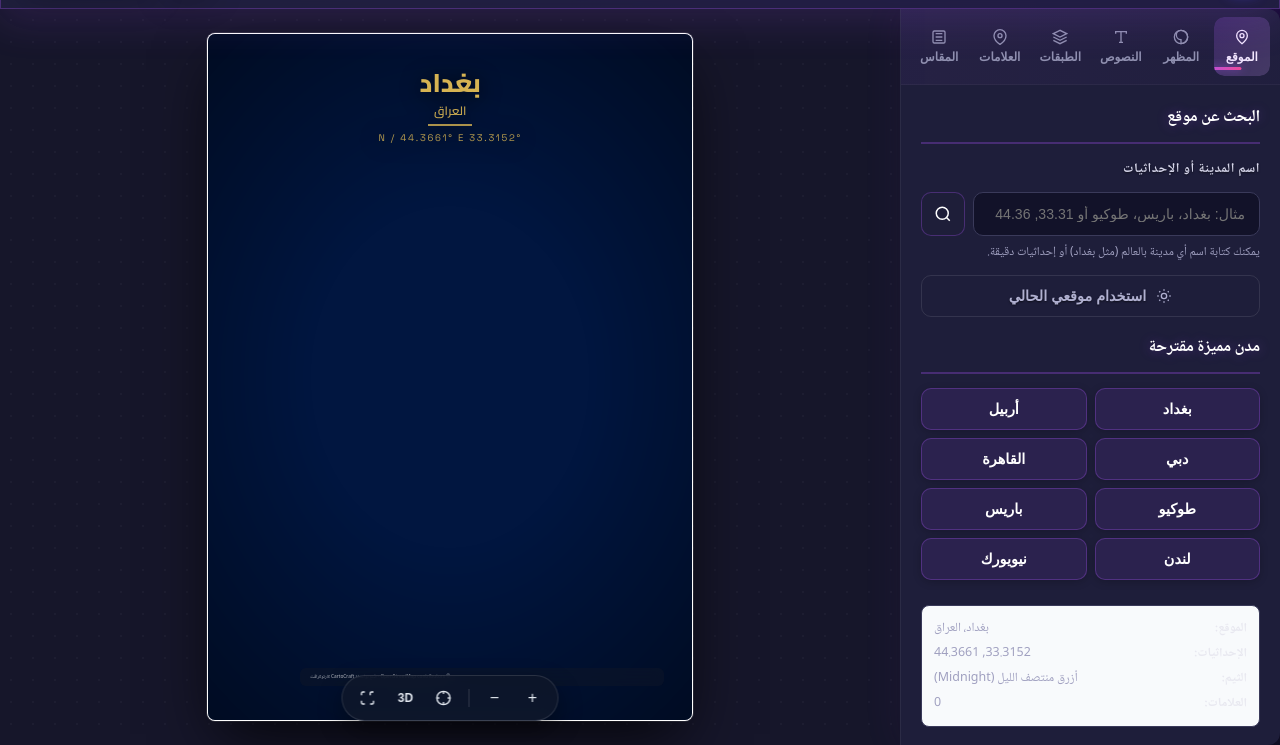
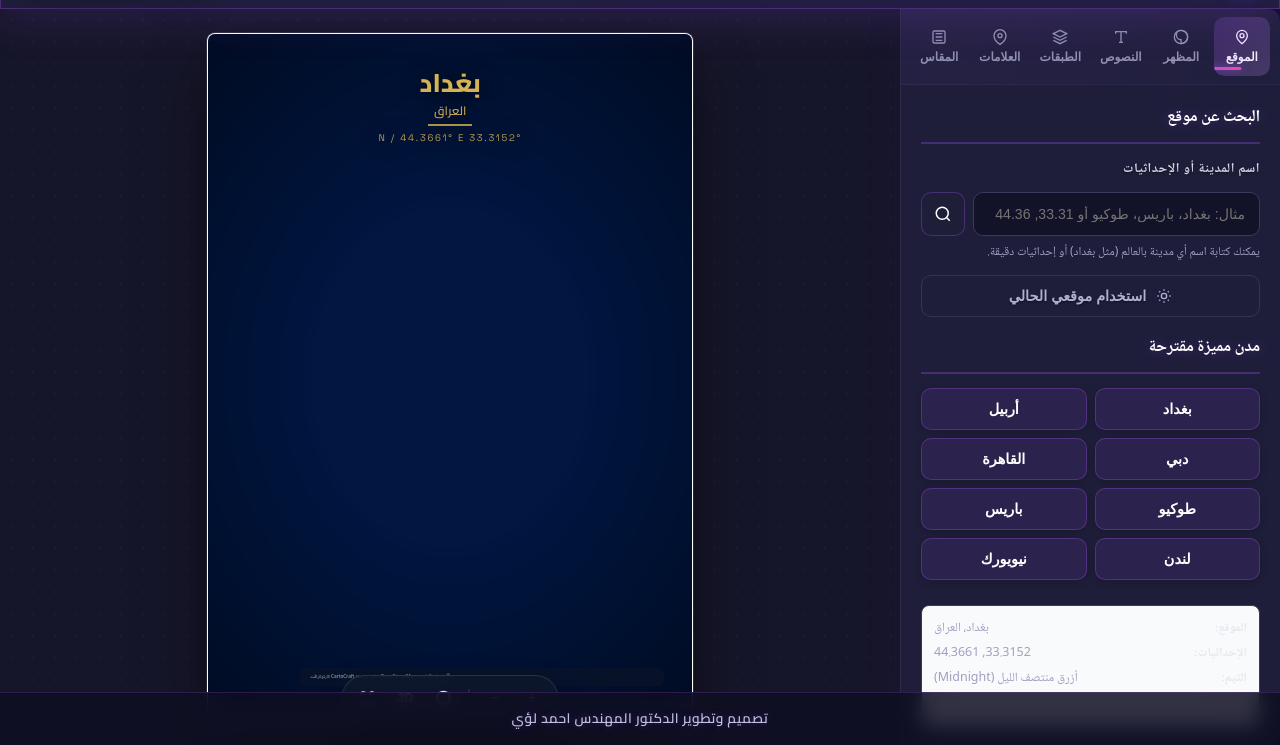
Before and after one commit to DrAhmedLouay/CartoCraft, a plain HTML site: page index.html in a window 1280 px wide. Shown: the part 55-800 px from the top of the page. Drawn offline with nearby package versions, Linux system fonts and the light colour scheme; no server answers.

Commit message:
feat: Add bilingual footer attribution
- Arabic: تصميم وتطوير الدكتور المهندس احمد لؤي
- English: Designed and Developed by Dr. Arch. Ahmed Louay
- Fixed positioning at bottom with glassmorphism styling
- Auto-switches language with UI language toggle
- Hidden during print export

```diff
--- a/app.js
+++ b/app.js
@@ -1793,6 +1793,14 @@ function setLanguage(lang) {
   state.lang = lang;
   document.documentElement.lang = lang;
   document.documentElement.dir = lang === "ar" ? "rtl" : "ltr";
+
+  const footer = document.getElementById("appFooter");
+  const footerText = document.querySelector(".footer-text");
+  if (footerText) {
+    const key = lang === "ar" ? "data-ar" : "data-en";
+    footerText.textContent = footerText.getAttribute(key) || "";
+  }
+
   populateUI();
   renderPosterText();
   updateMetaDisplay();
--- a/index.html
+++ b/index.html
@@ -482,6 +482,10 @@
 
 <div class="toast" id="toast"></div>
 
+<footer class="app-footer" id="appFooter">
+  <span class="footer-text" data-ar="تصميم وتطوير الدكتور المهندس احمد لؤي" data-en="Designed and Developed by Dr. Arch. Ahmed Louay">تصميم وتطوير الدكتور المهندس احمد لؤي</span>
+</footer>
+
 <script src="https://unpkg.com/maplibre-gl@3.6.2/dist/maplibre-gl.js"></script>
 <script src="https://unpkg.com/html2canvas@1.4.1/dist/html2canvas.min.js"></script>
 <script src="themes.js"></script>
--- a/style.css
+++ b/style.css
@@ -1856,3 +1856,33 @@ input[type="checkbox"]:checked {
     transition: none !important;
   }
 }
+
+/* App Footer Attribution */
+.app-footer {
+  position: fixed;
+  bottom: 0;
+  left: 0;
+  width: 100%;
+  text-align: center;
+  padding: 12px 16px;
+  background: rgba(15, 15, 35, 0.85);
+  backdrop-filter: blur(10px);
+  z-index: 1000;
+  border-top: 1px solid rgba(168, 85, 247, 0.2);
+}
+
+.footer-text {
+  font-family: var(--font-display, "Cairo", sans-serif);
+  font-size: 0.85rem;
+  font-weight: 600;
+  color: #c0c0e0;
+  letter-spacing: 0.5px;
+  text-shadow: 0 0 8px rgba(168, 85, 247, 0.3);
+}
+
+/* Hide footer when printing the poster */
+@media print {
+  .app-footer {
+    display: none !important;
+  }
+}
```
